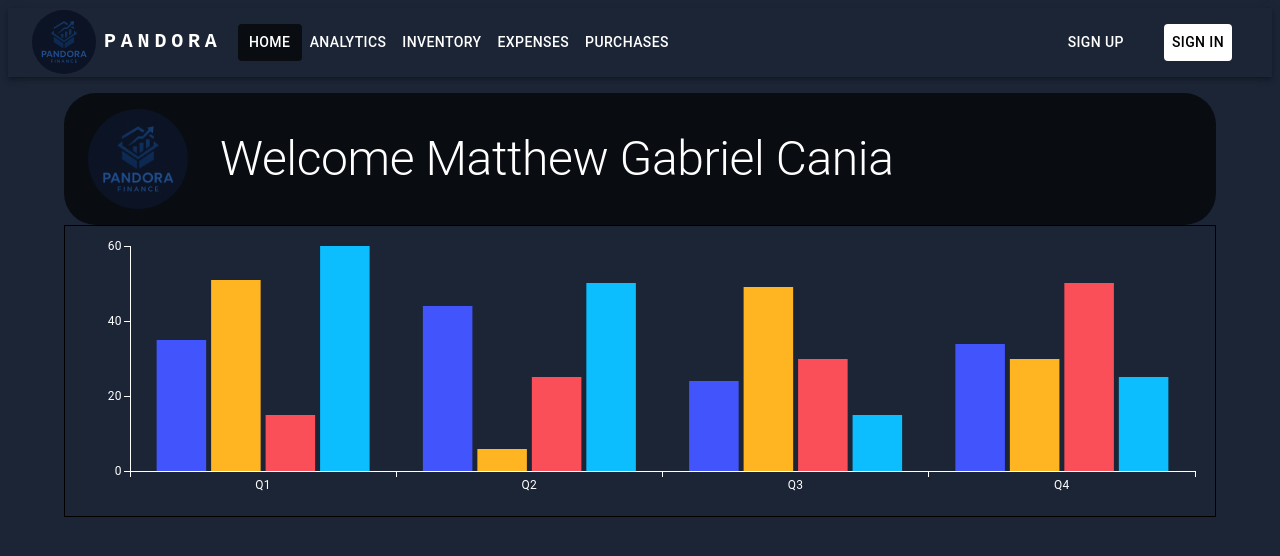
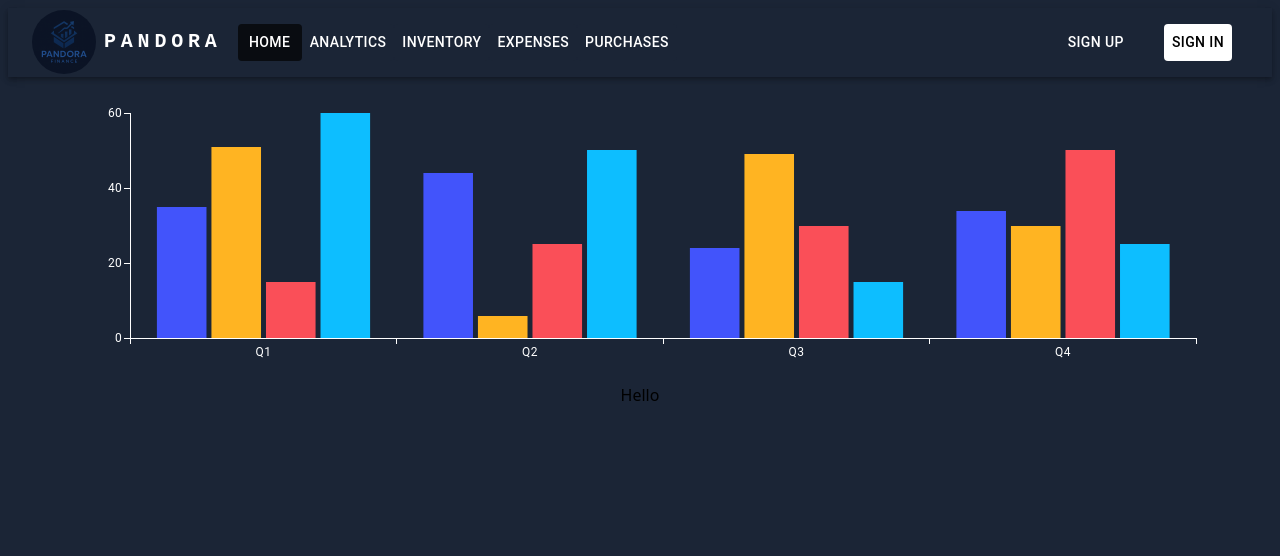
Before and after one commit to MattCania/Pandora-2.0, a React (Vite) app in the folder Frontend/: page /dashboard in a window 1280 px wide. Shown: the top 556 px of the page. Built offline with nearby package versions, Linux system fonts and the light colour scheme.

Commit message:
unprodoctive day, just altered the dashboard

```diff
--- a/Frontend/src/pages/Dashboard/Dashboard.tsx
+++ b/Frontend/src/pages/Dashboard/Dashboard.tsx
@@ -1,9 +1,19 @@
 import logo_pandora from "../../assets/logo_pandora.png";
-import { Avatar, Box, Container, IconButton, Tooltip, Typography } from "@mui/material";
+import {
+  Avatar,
+  Box,
+  Container,
+  Grid,
+  IconButton,
+  Tooltip,
+  Typography,
+  Paper,
+} from "@mui/material";
 import { BarChart } from "@mui/x-charts/BarChart";
 
 export default function Dashboard() {
   return (
+    // Head Container
     <Box
       component='section'
       sx={{
@@ -15,69 +25,65 @@ export default function Dashboard() {
         alignItems: "center",
       }}
     >
-      <Container
-      maxWidth='xl'
+      {/* Primary Container */}
+      <Box
+        component='section'
         sx={{
-            display: 'flex',
-            justifyContent: 'start',
-            alignItems: 'center',
-            backgroundColor: 'secondary.light',
-            color: 'text.primary',
-            borderRadius: 8,
-            padding: 2
+          display: "flex",
+          flexDirection: "row",
+          justifyContent: "center",
+          alignItems: "center",
+          width: "100%",
+        }}
+      >
+        {/* Row 1 */}
+        <Box
+          flexGrow={1}
+          sx={{
+            display: "flex",
+            flexDirection: "column",
+            justifyContent: "center",
+            alignItems: "center",
           }}
         >
           <Box
+            sx={{
+              display: "flex",
+              flexDirection: "row",
+              justifyContent: "center",
+              alignItems: "center",
+            }}
+          >
+            {/* Row 1.1 */}
+            <Box
               component="div"
             sx={{
-              display: 'flex',
-              mr: {
-                xs: 2,
-                sm: 3,
-                md: 4
-              },
-              borderRadius: "100%",
-              overflow: "hidden",
-              width: {
-                xs: '50px',
-                sm: '100px',
-              },
-              height: {
-                xs: '50px',
-                sm: '100px'
-              }
+              display: "flex",
+              flexDirection: "column",
+              justifyContent: "center",
+              alignItems: "center",
             }}
             >
-            <img
-              src={logo_pandora}
-              alt=''
-            />
+
+            </Box>
+            {/* Row 1.2 */}
+            <Box
+            sx={{
+              display: "flex",
+              flexDirection: "row",
+              justifyContent: "center",
+              alignItems: "center",
+            }}
+            >
+
+
+            </Box>
+          </Box>
         </Box>
 
-        <Typography
-          variant="h2"
-          sx={{
-            fontSize: {
-              xs: '24px',
-              sm: '32px',
-              md: '48px'
-            }
-          }}
-        >
-          Welcome Matthew Gabriel Cania
-        </Typography>
-      </Container>
+          {/* Row 2 */}
+        <Box flexGrow={1}>
 
-      <Box
-        component="section"
-        sx={{
-          display: 'flex',
-          justifyContent: 'center',
-          alignItems: 'center',
-          width: '100%',
-          border: '1px solid black'
-        }}
-      >
         <BarChart
               series={[
                 { data: [35, 44, 24, 34] },
@@ -88,14 +94,25 @@ export default function Dashboard() {
               height={290}
               xAxis={[{ data: ["Q1", "Q2", "Q3", "Q4"] }]}
               />
+        </Box>
+      </Box>
+
+      {/* Secondary Container */}
       <Box
-          component="div"
+        component='section'
         sx={{
-            width: '200'
+          display: "flex",
+          justifyContent: "center",
+          alignItems: "center",
+          width: "100%",
         }}
       >
-
-        </Box>
+        <Box
+          component='div'
+          sx={{
+            width: "200",
+          }}
+        >Hello</Box>
       </Box>
     </Box>
   );
```
Lines whose indentation alone changed are shown as unchanged.
